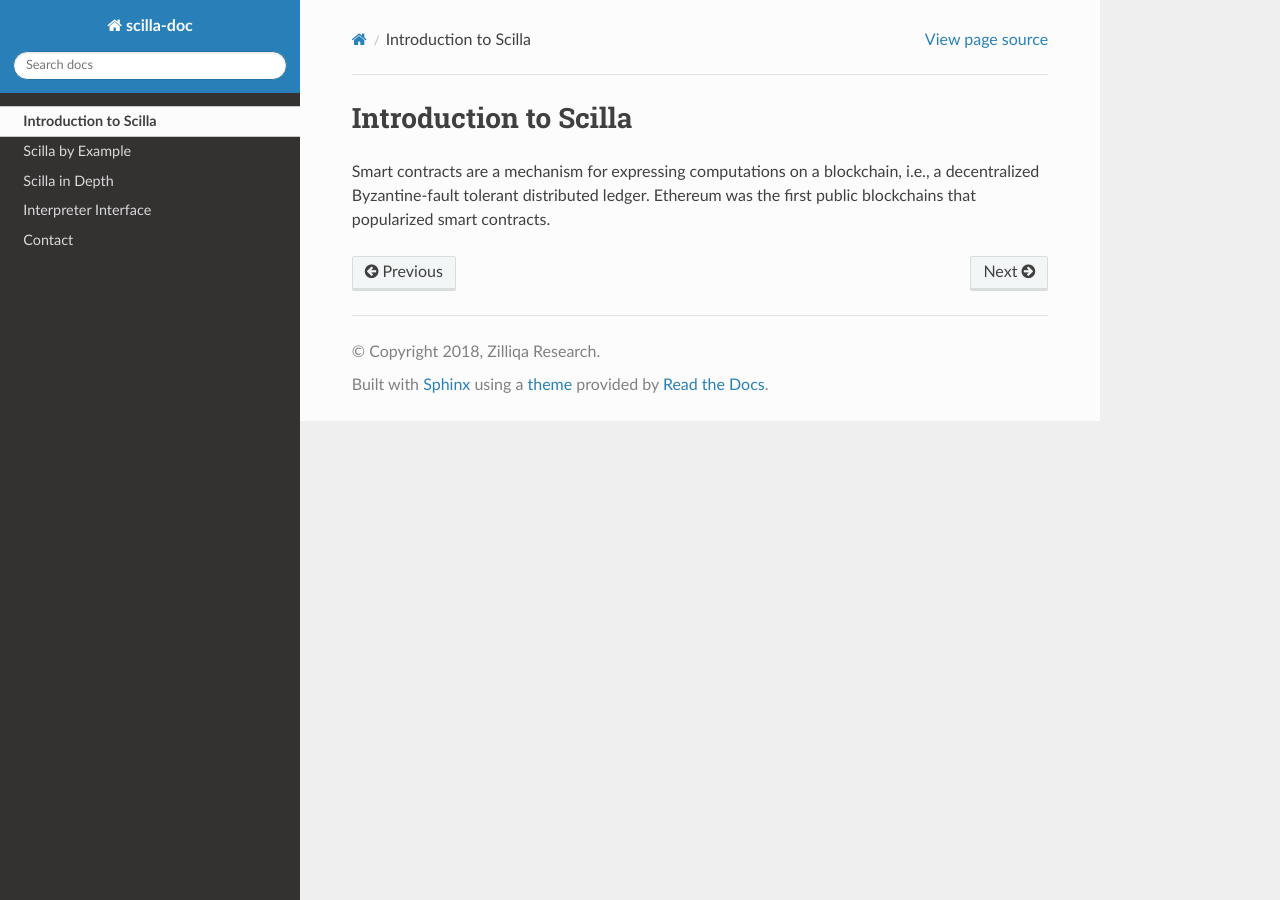
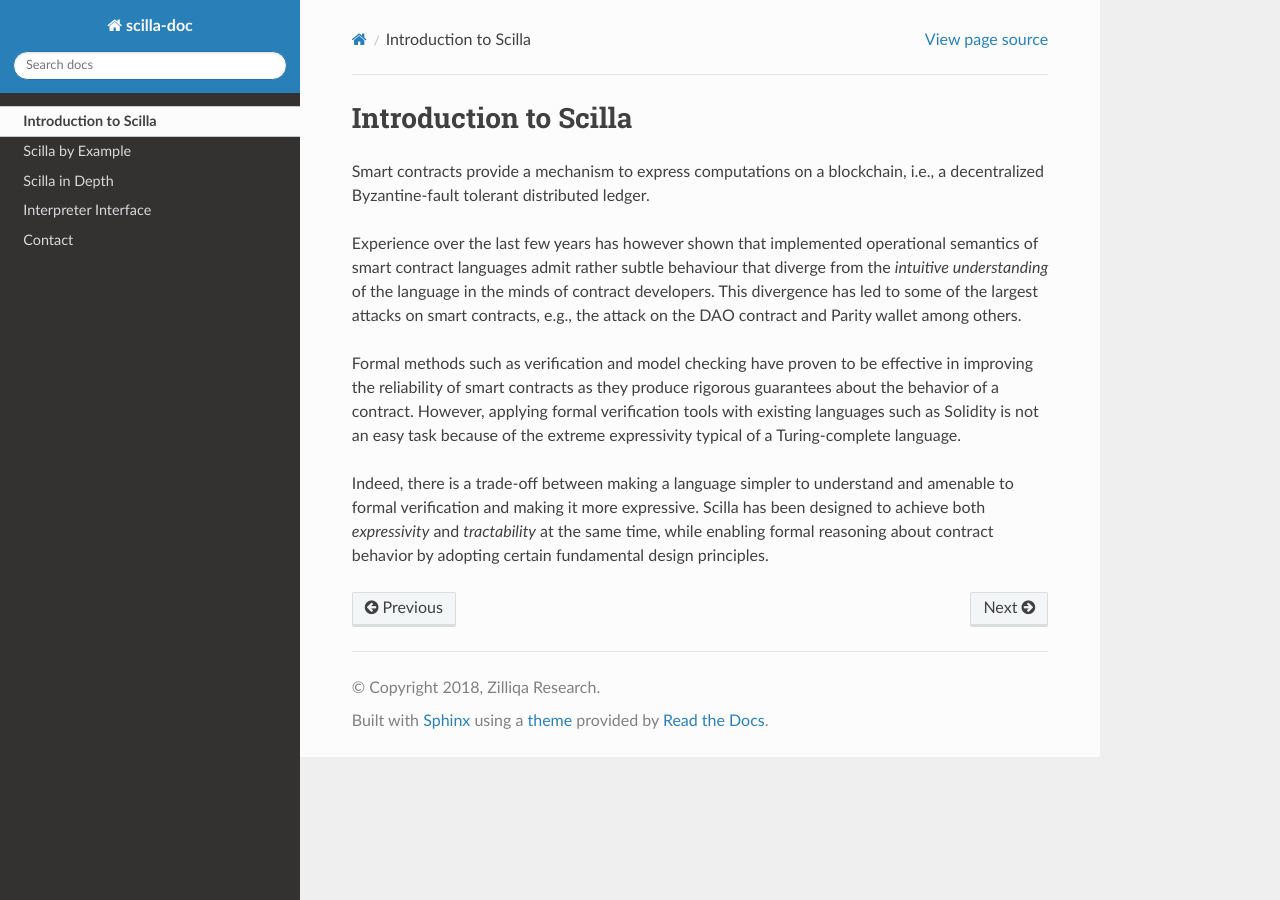
Before and after one commit to Zilliqa/scilla-docs, a Sphinx documentation site: the page built from docs/source/intro.rst, in a window 1280 px wide. Built offline with Sphinx 7.4.7 and the Read the Docs theme 2.0.0, drawn with Linux system fonts in a browser that asks for light colours.

Commit message:
Started Intro

```diff
--- a/docs/source/intro.rst
+++ b/docs/source/intro.rst
@@ -1,6 +1,24 @@
 Introduction to Scilla
 =======================
 
-Smart contracts are a mechanism for expressing computations on a blockchain,
-i.e., a decentralized Byzantine-fault tolerant distributed ledger. Ethereum was
-the first public blockchains that popularized smart contracts.
+Smart contracts provide a mechanism to express computations on a blockchain,
+i.e., a decentralized Byzantine-fault tolerant distributed ledger.
+
+Experience over the last few years has however shown that implemented
+operational semantics of smart contract languages admit rather subtle behaviour
+that diverge from the `intuitive understanding` of the language in the minds
+of contract developers. This divergence has led to some of the largest attacks
+on smart contracts, e.g., the attack on the DAO contract and Parity wallet
+among others.
+
+Formal methods such as verification and model checking have proven to be
+effective in improving the reliability of smart contracts as they produce
+rigorous guarantees about the behavior of a contract. However, applying formal
+verification tools with existing languages such as Solidity is not an easy
+task because of the extreme expressivity typical of a Turing-complete language.
+
+Indeed, there is a trade-off between making a language simpler to understand
+and amenable to formal verification and making it more expressive. Scilla has
+been designed to achieve both `expressivity` and `tractability` at the same
+time, while enabling formal reasoning about contract behavior by adopting
+certain fundamental design principles.
```
